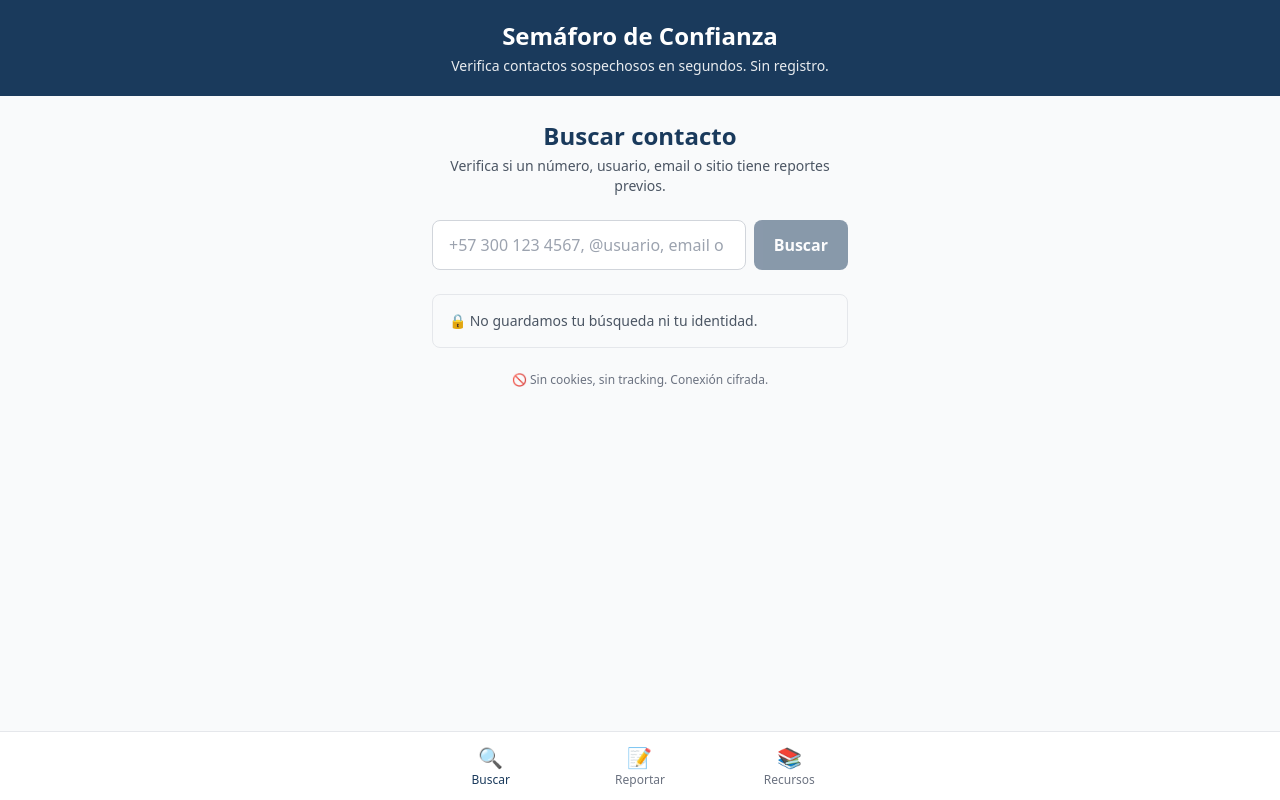
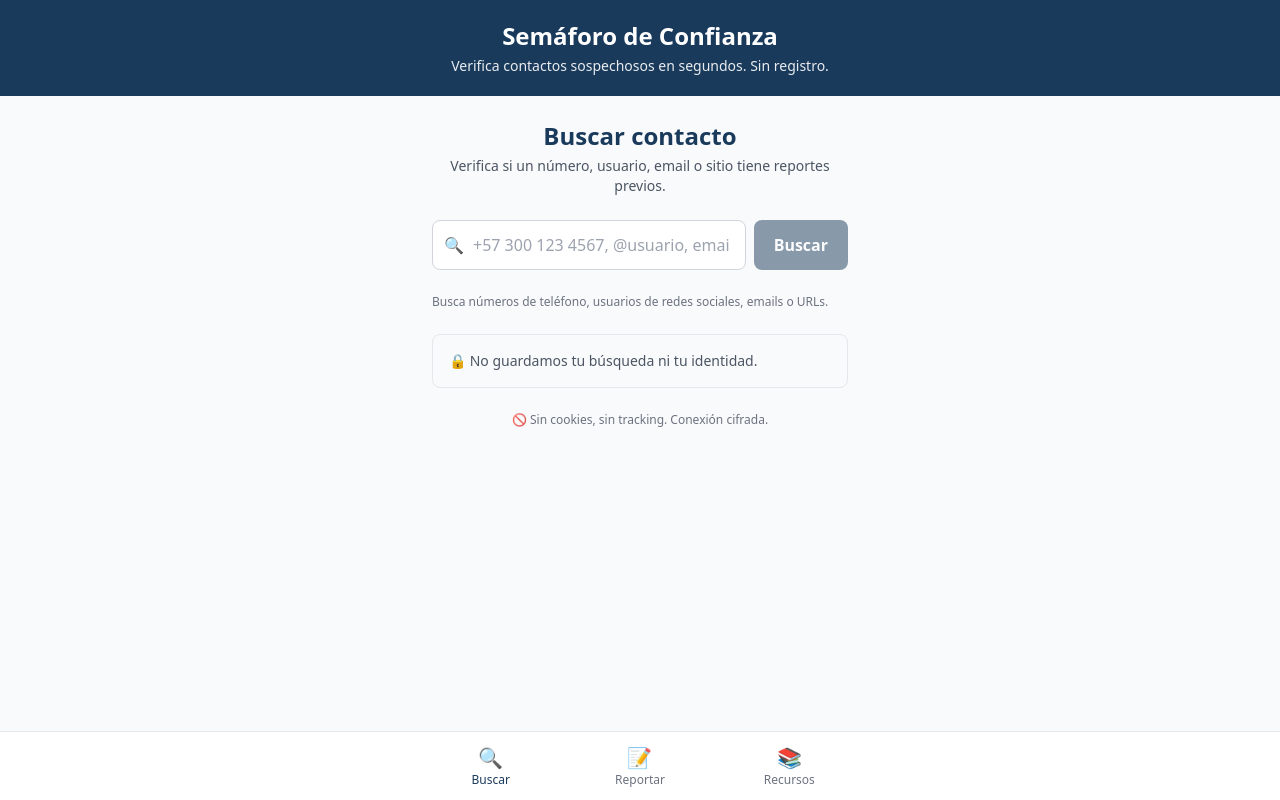
Before and after one commit to Innovadataco/Desarrollos, a React (Vite) app in the folder PROYECTO-005-PROTECCION-INFANTIL/src/frontend/: page / in a window 1280 px wide. Built offline with nearby package versions, Linux system fonts and the light colour scheme; no server answers.

Commit message:
feat(PROYECTO-005): Módulo 002 - [TF-002.1] página principal como buscador
Mejora accesibilidad del buscador principal: role search, label, icono
y texto de ayuda. La página principal ya muestra el buscador como
entrada principal de la PWA.

Refs: TASKS-002, SPEC-002

```diff
--- a/PROYECTO-005-PROTECCION-INFANTIL/src/frontend/src/components/SearchView.jsx
+++ b/PROYECTO-005-PROTECCION-INFANTIL/src/frontend/src/components/SearchView.jsx
@@ -84,11 +84,15 @@ export default function SearchView() {
         </p>
       </div>
 
-      <form onSubmit={handleSearch} className="space-y-4">
+      <form onSubmit={handleSearch} className="space-y-4" role="search" aria-label="Buscar contacto">
         <label htmlFor="search-identifier" className="sr-only">
           Número o identificador
         </label>
         <div className="flex gap-2">
+          <div className="relative flex-1">
+            <span className="absolute left-3 top-1/2 -translate-y-1/2 text-gray-400" aria-hidden="true">
+              🔍
+            </span>
             <input
               id="search-identifier"
               type="text"
@@ -96,9 +100,11 @@ export default function SearchView() {
               value={identifier}
               onChange={(e) => setIdentifier(e.target.value)}
               placeholder="+57 300 123 4567, @usuario, email o URL"
-            className="flex-1 rounded-lg border border-gray-300 px-4 py-3 text-base focus:outline-none focus:ring-2 focus:ring-[#4A90D9]"
+              className="w-full rounded-lg border border-gray-300 pl-10 pr-4 py-3 text-base focus:outline-none focus:ring-2 focus:ring-[#4A90D9]"
               required
+              aria-describedby="search-help"
             />
+          </div>
           <button
             type="submit"
             disabled={loading || !identifier.trim()}
@@ -161,6 +167,10 @@ export default function SearchView() {
         </div>
       )}
 
+      <p id="search-help" className="text-xs text-gray-500">
+        Busca números de teléfono, usuarios de redes sociales, emails o URLs.
+      </p>
+
       <div className="rounded-lg border border-gray-200 bg-gray-50 p-4 text-sm text-gray-600">
         🔒 No guardamos tu búsqueda ni tu identidad.
       </div>
```
Also changed, not shown: 1 other file (tests, documents, lock files or other folders). Lines whose indentation alone changed are shown as unchanged.
